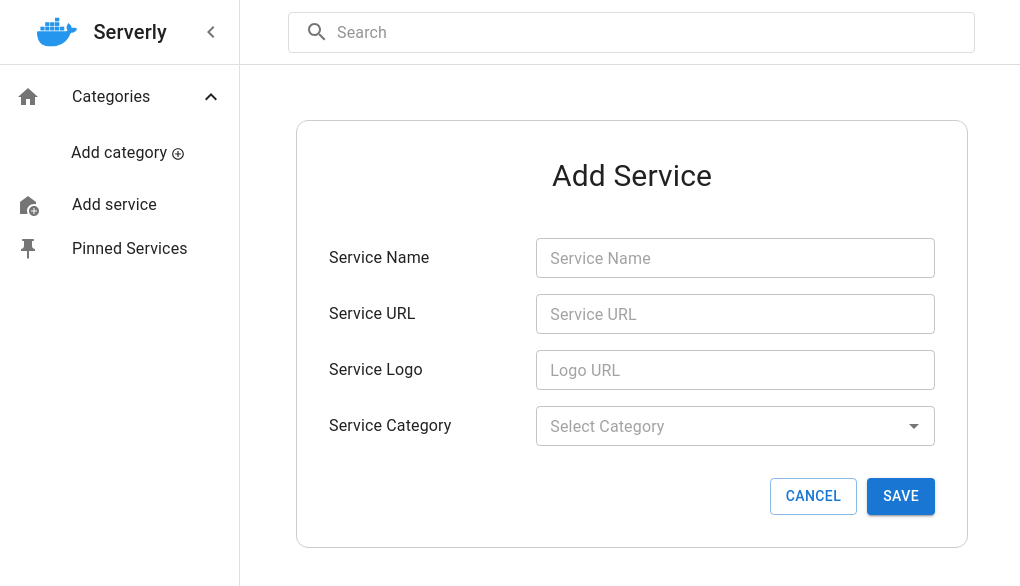
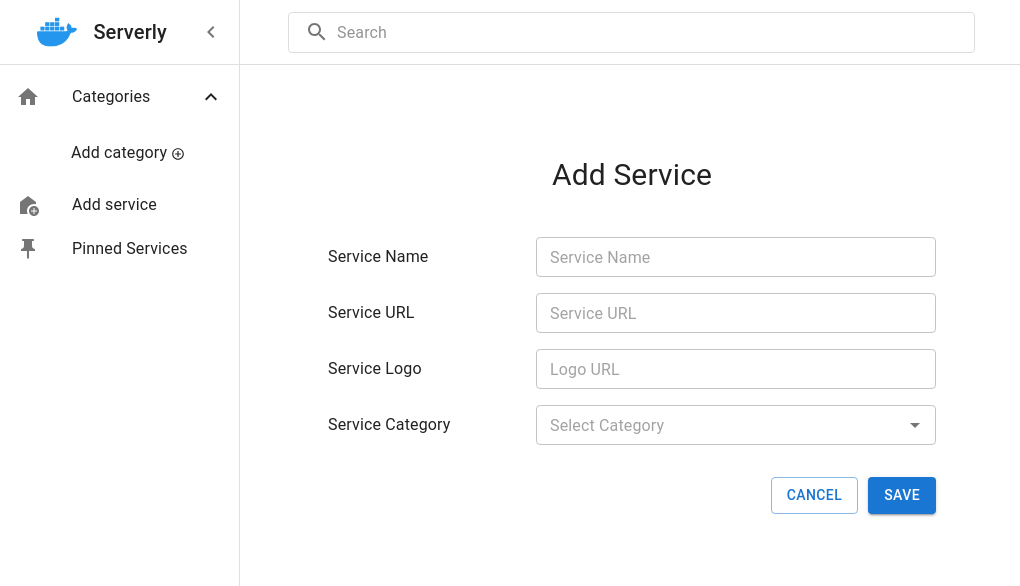
Before and after one commit to sam-carvalho/service-catalog, a Next.js app: page /add-service in a window 1280 px wide. Shown: the top 586 px of the page, without its empty margins (0-1020 px from the left). Built offline with nearby package versions, Linux system fonts and the light colour scheme.

Commit message:
(fix) remove border from add-service.tsx

```diff
--- a/src/pages/add-service.tsx
+++ b/src/pages/add-service.tsx
@@ -58,7 +58,7 @@ const AddService = () => {
   };
 
   return (
-    <Box border="0.5px solid #ccc" borderRadius={3} p={4} mt={4} maxWidth={672}>
+    <Box p={4} mt={4} maxWidth={672}>
       <h2 style={headingStyle}>Add Service</h2>
       <form onSubmit={handleSave}>
         <Grid container spacing={2} display="flex" alignItems="center">
```
